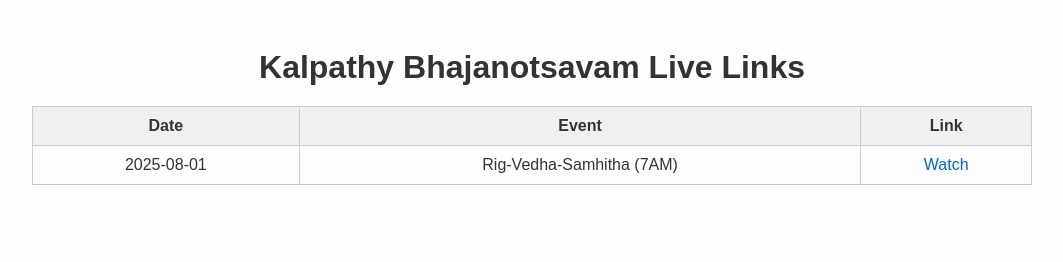
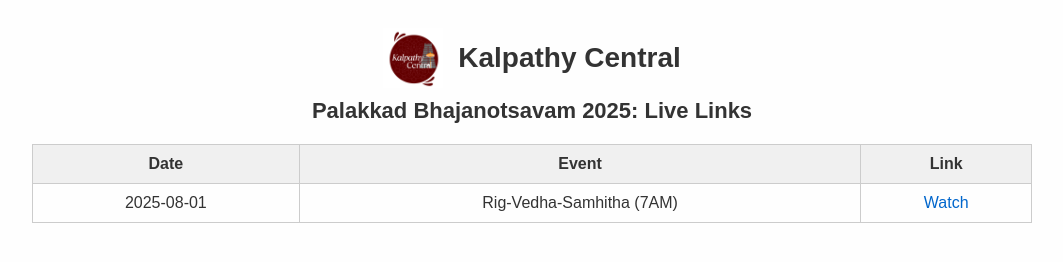
Before and after one commit to kalpathy-central/link-redirector, a plain HTML site: page index.html in a window 1280 px wide. Shown: the whole page, without its empty margins (108-1171 px from the left). Drawn offline with Linux system fonts and the light colour scheme.

Commit message:
Update index.html

```diff
--- a/index.html
+++ b/index.html
@@ -2,7 +2,7 @@
 <html lang="en">
 <head>
   <meta charset="UTF-8" />
-  <title>Kalpathy Bhajanotsavam Links</title>
+  <title>KalpathyCentral - Bhajanotsavam Live Links</title>
   <style>
     body {
       font-family: Arial, sans-serif;
@@ -11,8 +11,24 @@
       color: #333;
       text-align: center;
     }
-    h1 {
+    .logo-container {
+      display: flex;
+      align-items: center;
+      justify-content: center;
       margin-bottom: 10px;
+    }
+    .logo-container img {
+      height: 60px;
+      margin-right: 15px;
+    }
+    .logo-container h1 {
+      margin: 0;
+      font-size: 28px;
+      font-weight: bold;
+    }
+    h2 {
+      margin-top: 10px;
+      font-size: 22px;
     }
     .loader {
       font-size: 16px;
@@ -41,7 +57,13 @@
   </style>
 </head>
 <body>
-  <h1>Kalpathy Bhajanotsavam Live Links</h1>
+  <div class="logo-container">
+    <img src="logo.png" alt="Logo" />
+    <h1>Kalpathy Central</h1>
+  </div>
+
+  <h2>Palakkad Bhajanotsavam 2025: Live Links</h2>
+
   <div class="loader" id="status">Loading events...</div>
   <div id="all-links"></div>
 
```
